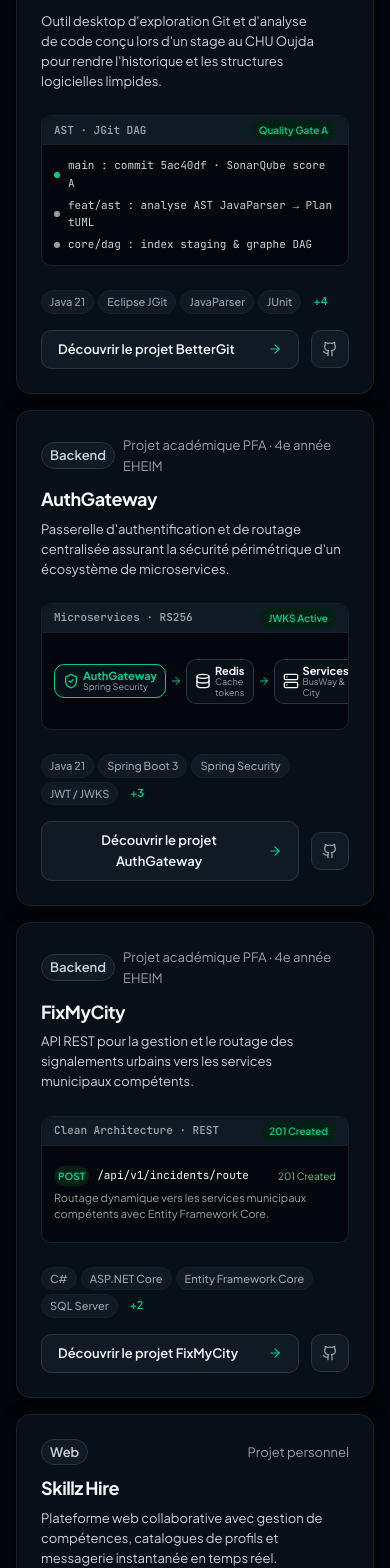
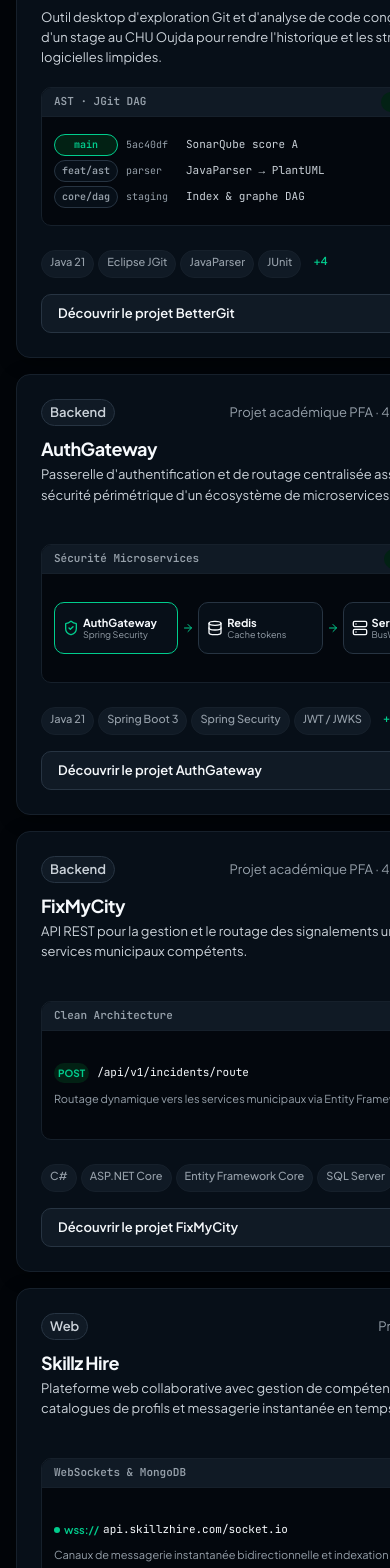
Before and after one commit to fahchouchsm/Portfolio, a React (Vite) app: page /cv/CV_Fahchouch_Mohammed_Backend_Java.pdf in a window 390 px wide. Shown: the part 2240-3808 px from the top of the page. Built offline with nearby package versions, Linux system fonts and the light colour scheme.

Commit message:
fix(layout): perfect text alignment, responsive grid columns, and card height equalization

```diff
--- a/src/Portfolio.tsx
+++ b/src/Portfolio.tsx
@@ -46,17 +46,20 @@ function ProjectVisual({ project, lang }: { project: Project; lang: "fr" | "en"
         </div>
         <div className="spec-panel-body">
           <div className="branch-flow">
-            <div className="branch-node branch-master">
-              <span className="node-dot dot-accent" />
-              <span className="node-text">main : commit 5ac40df · SonarQube score A</span>
+            <div className="branch-node">
+              <span className="branch-label branch-main">main</span>
+              <span className="branch-hash">5ac40df</span>
+              <span className="branch-text">SonarQube score A</span>
             </div>
-            <div className="branch-node branch-feature">
-              <span className="node-dot" />
-              <span className="node-text">feat/ast : analyse AST JavaParser → PlantUML</span>
+            <div className="branch-node">
+              <span className="branch-label">feat/ast</span>
+              <span className="branch-hash">parser</span>
+              <span className="branch-text">JavaParser → PlantUML</span>
             </div>
-            <div className="branch-node branch-sub">
-              <span className="node-dot" />
-              <span className="node-text">core/dag : index staging &amp; graphe DAG</span>
+            <div className="branch-node">
+              <span className="branch-label">core/dag</span>
+              <span className="branch-hash">staging</span>
+              <span className="branch-text">Index &amp; graphe DAG</span>
             </div>
           </div>
         </div>
@@ -68,8 +71,10 @@ function ProjectVisual({ project, lang }: { project: Project; lang: "fr" | "en"
     return (
       <div className="project-spec-panel" aria-label="Architecture AuthGateway">
         <div className="spec-panel-bar">
-          <span className="spec-panel-title">Microservices · RS256</span>
-          <span className="spec-panel-status status-success">JWKS Active</span>
+          <span className="spec-panel-title">
+            {lang === "fr" ? "Sécurité Microservices" : "Microservices Security"}
+          </span>
+          <span className="spec-panel-status status-success">Tokens RS256</span>
         </div>
         <div className="spec-panel-body">
           <div className="service-pipeline">
@@ -106,19 +111,19 @@ function ProjectVisual({ project, lang }: { project: Project; lang: "fr" | "en"
     return (
       <div className="project-spec-panel" aria-label="Routage de signalements FixMyCity">
         <div className="spec-panel-bar">
-          <span className="spec-panel-title">Clean Architecture · REST</span>
-          <span className="spec-panel-status status-success">201 Created</span>
+          <span className="spec-panel-title">Clean Architecture</span>
+          <span className="spec-panel-status status-success">Route active</span>
         </div>
         <div className="spec-panel-body">
           <div className="api-preview-row">
             <span className="http-method">POST</span>
-            <span className="api-route">/api/v1/incidents/route</span>
+            <code className="api-route">/api/v1/incidents/route</code>
             <span className="http-status">201 Created</span>
           </div>
           <p className="api-note">
             {lang === "fr"
-              ? "Routage dynamique vers les services municipaux compétents avec Entity Framework Core."
-              : "Dynamic incident routing to municipal departments powered by Entity Framework Core."}
+              ? "Routage dynamique vers les services municipaux via Entity Framework Core."
+              : "Dynamic incident routing to municipal departments via Entity Framework Core."}
           </p>
         </div>
       </div>
@@ -132,7 +137,7 @@ function ProjectVisual({ project, lang }: { project: Project; lang: "fr" | "en"
           <span className="spec-panel-title">
             {lang === "fr" ? "Moteur SGBD & Intégrité" : "DBMS Engine & Integrity"}
           </span>
-          <span className="spec-panel-status status-accent">50 000+ tuples</span>
+          <span className="spec-panel-status status-accent">Multi-SGBD</span>
         </div>
         <div className="spec-panel-body">
           <div className="db-dataset-preview">
@@ -141,8 +146,8 @@ function ProjectVisual({ project, lang }: { project: Project; lang: "fr" | "en"
               <span>MySQL 8.0, PostgreSQL 16 et SQLite</span>
             </div>
             <div className="db-stats-row">
-              <span className="db-stat-highlight">50 000+</span>
-              <span>
+              <span className="db-stat-highlight">50&nbsp;000+</span>
+              <span className="db-stat-caption">
                 {lang === "fr"
                   ? "tuples synthétiques avec contraintes FK vérifiées"
                   : "synthetic tuples with foreign keys validated"}
@@ -158,19 +163,20 @@ function ProjectVisual({ project, lang }: { project: Project; lang: "fr" | "en"
     <div className="project-spec-panel" aria-label="Plateforme web réactive">
       <div className="spec-panel-bar">
         <span className="spec-panel-title">WebSockets &amp; MongoDB</span>
-        <span className="spec-panel-status status-success">Live (wss://)</span>
+        <span className="spec-panel-status status-success">Live stream</span>
       </div>
       <div className="spec-panel-body">
         <div className="realtime-stream">
           <div className="stream-badge">
             <span className="stream-live-indicator" />
-            <code>wss://api.skillzhire.com/socket.io</code>
+            <span className="stream-protocol">wss://</span>
+            <code>api.skillzhire.com/socket.io</code>
           </div>
-          <span className="stream-desc">
+          <p className="stream-desc">
             {lang === "fr"
               ? "Canaux de messagerie instantanée bidirectionnelle et indexation MongoDB."
               : "Bidirectional instant messaging channels and indexed MongoDB queries."}
-          </span>
+          </p>
         </div>
       </div>
     </div>
@@ -715,7 +721,7 @@ export default function Portfolio() {
                         <ArrowRight size={14} className="cta-arrow" />
                       </button>
 
-                      {project.url && (
+                      {project.url ? (
                         <a
                           href={project.url}
                           target="_blank"
@@ -725,6 +731,14 @@ export default function Portfolio() {
                         >
                           <Github size={16} />
                         </a>
+                      ) : (
+                        <span
+                          className="project-btn-confidential"
+                          title={lang === "fr" ? "Code source interne · CHU / SRMO" : "Internal source code · CHU / SRMO"}
+                          aria-label={lang === "fr" ? "Code interne" : "Internal code"}
+                        >
+                          <Layers size={16} />
+                        </span>
                       )}
                     </div>
                   </div>
--- a/src/index.css
+++ b/src/index.css
@@ -22,6 +22,7 @@
 .section {
   padding-block: var(--section-gap);
   border-bottom: var(--rule-hair) solid var(--color-rule);
+  scroll-margin-top: 84px;
 }
 
 .section-head {
@@ -603,8 +604,21 @@ button:disabled {
 
 .projects-grid {
   display: grid;
-  grid-template-columns: repeat(auto-fill, minmax(min(100%, 360px), 1fr));
+  grid-template-columns: repeat(3, minmax(0, 1fr));
   gap: var(--gap-columns);
+  align-items: stretch;
+}
+
+@media (max-width: 1080px) {
+  .projects-grid {
+    grid-template-columns: repeat(2, minmax(0, 1fr));
+  }
+}
+
+@media (max-width: 680px) {
+  .projects-grid {
+    grid-template-columns: 1fr;
+  }
 }
 
 .project-card {
@@ -619,6 +633,7 @@ button:disabled {
   transition: border-color var(--dur-short) var(--ease-out),
               box-shadow var(--dur-short) var(--ease-out),
               transform var(--dur-short) var(--ease-out);
+  height: 100%;
 }
 
 .project-card:hover {
@@ -629,7 +644,9 @@ button:disabled {
 
 .project-card-header {
   padding: var(--space-lg);
-  padding-bottom: var(--space-md);
+  padding-bottom: var(--space-sm);
+  display: flex;
+  flex-direction: column;
 }
 
 .project-meta-row {
@@ -660,36 +677,43 @@ button:disabled {
 .project-context-label {
   font-size: var(--text-xs);
   color: var(--color-muted);
+  white-space: nowrap;
+  overflow: hidden;
+  text-overflow: ellipsis;
 }
 
 .project-title {
   font-size: var(--text-title);
   color: var(--color-ink);
-  margin-bottom: var(--space-xs);
+  margin-bottom: var(--space-2xs);
   font-weight: 700;
+  line-height: 1.25;
 }
 
 .project-short-desc {
   font-size: var(--text-xs);
   color: var(--color-ink-2);
   line-height: 1.55;
-  min-height: 3.1em;
+  min-height: 4.6em;
 }
 
 .project-card-visual {
   flex: 1;
+  display: flex;
+  flex-direction: column;
   padding-inline: var(--space-lg);
   padding-block: var(--space-xs);
 }
 
 /* Engineering Architecture Spec Panel */
 .project-spec-panel {
+  flex: 1;
+  display: flex;
+  flex-direction: column;
   background-color: color-mix(in oklch, var(--color-paper) 75%, var(--color-paper-2));
   border: var(--rule-hair) solid var(--color-rule);
   border-radius: var(--radius-inner);
   overflow: hidden;
-  display: flex;
-  flex-direction: column;
 }
 
 .spec-panel-bar {
@@ -708,6 +732,7 @@ button:disabled {
   font-weight: 600;
   color: var(--color-muted);
   font-family: var(--font-outlier);
+  white-space: nowrap;
 }
 
 .spec-panel-status {
@@ -715,6 +740,7 @@ button:disabled {
   font-weight: 600;
   padding: var(--space-3xs) var(--space-xs);
   border-radius: var(--radius-pill);
+  white-space: nowrap;
 }
 
 .status-success {
@@ -729,13 +755,15 @@ button:disabled {
 }
 
 .spec-panel-body {
+  flex: 1;
   padding: var(--space-sm);
-  min-height: 96px;
+  min-height: 108px;
   display: flex;
   flex-direction: column;
   justify-content: center;
 }
 
+/* Branch flow in BetterGit */
 .branch-flow {
   display: flex;
   flex-direction: column;
@@ -743,35 +771,50 @@ button:disabled {
 }
 
 .branch-node {
-  display: flex;
+  display: grid;
+  grid-template-columns: 64px 52px 1fr;
   align-items: center;
   gap: var(--space-xs);
   font-size: 11px;
   font-family: var(--font-outlier);
 }
 
-.node-dot {
-  width: 6px;
-  height: 6px;
-  border-radius: 50%;
-  background-color: var(--color-muted);
-  flex-shrink: 0;
-}
-
-.dot-accent {
-  background-color: var(--color-accent);
-}
-
-.node-text {
+.branch-label {
+  padding: var(--space-3xs) var(--space-2xs);
+  border-radius: var(--radius-pill);
+  font-size: 10px;
+  font-weight: 600;
+  text-align: center;
+  background-color: var(--color-paper-2);
+  border: var(--rule-hair) solid var(--color-rule-2);
+  color: var(--color-muted);
+  white-space: nowrap;
+}
+
+.branch-main {
+  background-color: var(--color-accent-wash);
+  color: var(--color-accent);
+  border-color: var(--color-accent);
+}
+
+.branch-hash {
+  color: var(--color-muted);
+  font-size: 10px;
+  white-space: nowrap;
+}
+
+.branch-text {
   color: var(--color-ink-2);
-  white-space: pre-wrap;
-  word-break: break-all;
-}
-
+  white-space: nowrap;
+  overflow: hidden;
+  text-overflow: ellipsis;
+}
+
+/* Pipeline in AuthGateway */
 .service-pipeline {
-  display: flex;
-  align-items: center;
-  justify-content: space-between;
+  display: grid;
+  grid-template-columns: 1fr auto 1fr auto 1fr;
+  align-items: center;
   gap: var(--space-2xs);
 }
 
@@ -783,7 +826,8 @@ button:disabled {
   border: var(--rule-hair) solid var(--color-rule-2);
   border-radius: var(--radius-inner);
   padding: var(--space-2xs) var(--space-xs);
-  flex: 1;
+  min-height: 52px;
+  box-sizing: border-box;
 }
 
 .step-accent {
@@ -794,16 +838,24 @@ button:disabled {
 .step-desc {
   display: flex;
   flex-direction: column;
-  line-height: 1.2;
+  line-height: 1.25;
+  min-width: 0;
 }
 
 .step-desc strong {
   font-size: 11px;
+  color: var(--color-ink);
+  white-space: nowrap;
+  overflow: hidden;
+  text-overflow: ellipsis;
 }
 
 .step-desc span {
   font-size: 9px;
   color: var(--color-muted);
+  white-space: nowrap;
+  overflow: hidden;
+  text-overflow: ellipsis;
 }
 
 .pipeline-arrow {
@@ -811,11 +863,12 @@ button:disabled {
   flex-shrink: 0;
 }
 
+/* API row in FixMyCity */
 .api-preview-row {
   display: flex;
   align-items: center;
   gap: var(--space-xs);
-  margin-bottom: var(--space-2xs);
+  margin-bottom: var(--space-xs);
 }
 
 .http-method {
@@ -831,47 +884,64 @@ button:disabled {
   font-family: var(--font-outlier);
   font-size: 11px;
   color: var(--color-ink);
+  white-space: nowrap;
+  overflow: hidden;
+  text-overflow: ellipsis;
 }
 
 .http-status {
   font-size: 10px;
+  font-weight: 600;
   color: var(--color-success);
   margin-left: auto;
+  white-space: nowrap;
 }
 
 .api-note {
   font-size: 11px;
   color: var(--color-muted);
-  line-height: 1.4;
-}
-
+  line-height: 1.45;
+  margin: 0;
+}
+
+/* DB schema row in MySQL Compass */
 .db-schema-row {
   display: flex;
   align-items: center;
   gap: var(--space-2xs);
   font-size: 11px;
   color: var(--color-muted);
-  margin-bottom: var(--space-2xs);
+  margin-bottom: var(--space-xs);
+  white-space: nowrap;
+  overflow: hidden;
+  text-overflow: ellipsis;
 }
 
 .db-stats-row {
   display: flex;
   align-items: baseline;
-  gap: var(--space-xs);
-  font-size: 11px;
-  color: var(--color-ink-2);
+  gap: var(--space-sm);
 }
 
 .db-stat-highlight {
   font-size: var(--text-md);
   font-weight: 700;
   color: var(--color-accent);
-}
-
+  white-space: nowrap;
+  flex-shrink: 0;
+}
+
+.db-stat-caption {
+  font-size: 11px;
+  color: var(--color-ink-2);
+  line-height: 1.4;
+}
+
+/* Realtime stream in Skillz Hire */
 .realtime-stream {
   display: flex;
   flex-direction: column;
-  gap: var(--space-2xs);
+  gap: var(--space-xs);
 }
 
 .stream-badge {
@@ -880,10 +950,19 @@ button:disabled {
   gap: var(--space-2xs);
   font-size: 11px;
   color: var(--color-accent);
+  white-space: nowrap;
+  overflow: hidden;
+  text-overflow: ellipsis;
 }
 
 .stream-badge code {
   font-family: var(--font-outlier);
+  color: var(--color-ink);
+}
+
+.stream-protocol {
+  color: var(--color-accent);
+  font-weight: 600;
 }
 
 .stream-live-indicator {
@@ -891,17 +970,21 @@ button:disabled {
   height: 6px;
   border-radius: 50%;
   background-color: var(--color-accent);
+  flex-shrink: 0;
 }
 
 .stream-desc {
   font-size: 11px;
   color: var(--color-muted);
-  line-height: 1.4;
-}
-
+  line-height: 1.45;
+  margin: 0;
+}
+
+/* Footer & Actions */
 .project-card-footer {
   padding: var(--space-lg);
   padding-top: var(--space-md);
+  margin-top: auto;
   display: flex;
   flex-direction: column;
   gap: var(--space-md);
@@ -911,6 +994,7 @@ button:disabled {
   display: flex;
   flex-wrap: wrap;
   gap: var(--space-2xs);
+  min-height: 28px;
 }
 
 .stack-pill,
@@ -982,7 +1066,8 @@ button:disabled {
   transform: scale(0.98);
 }
 
-.project-btn-github {
+.project-btn-github,
+.project-btn-confidential {
   display: inline-flex;
   align-items: center;
   justify-content: center;
@@ -992,6 +1077,11 @@ button:disabled {
   background-color: var(--color-paper-3);
   border: var(--rule-hair) solid var(--color-rule-2);
   color: var(--color-muted);
+  box-sizing: border-box;
+  flex-shrink: 0;
+}
+
+.project-btn-github {
   cursor: pointer;
   transition: color var(--dur-micro) var(--ease-out),
               border-color var(--dur-micro) var(--ease-out),
```
